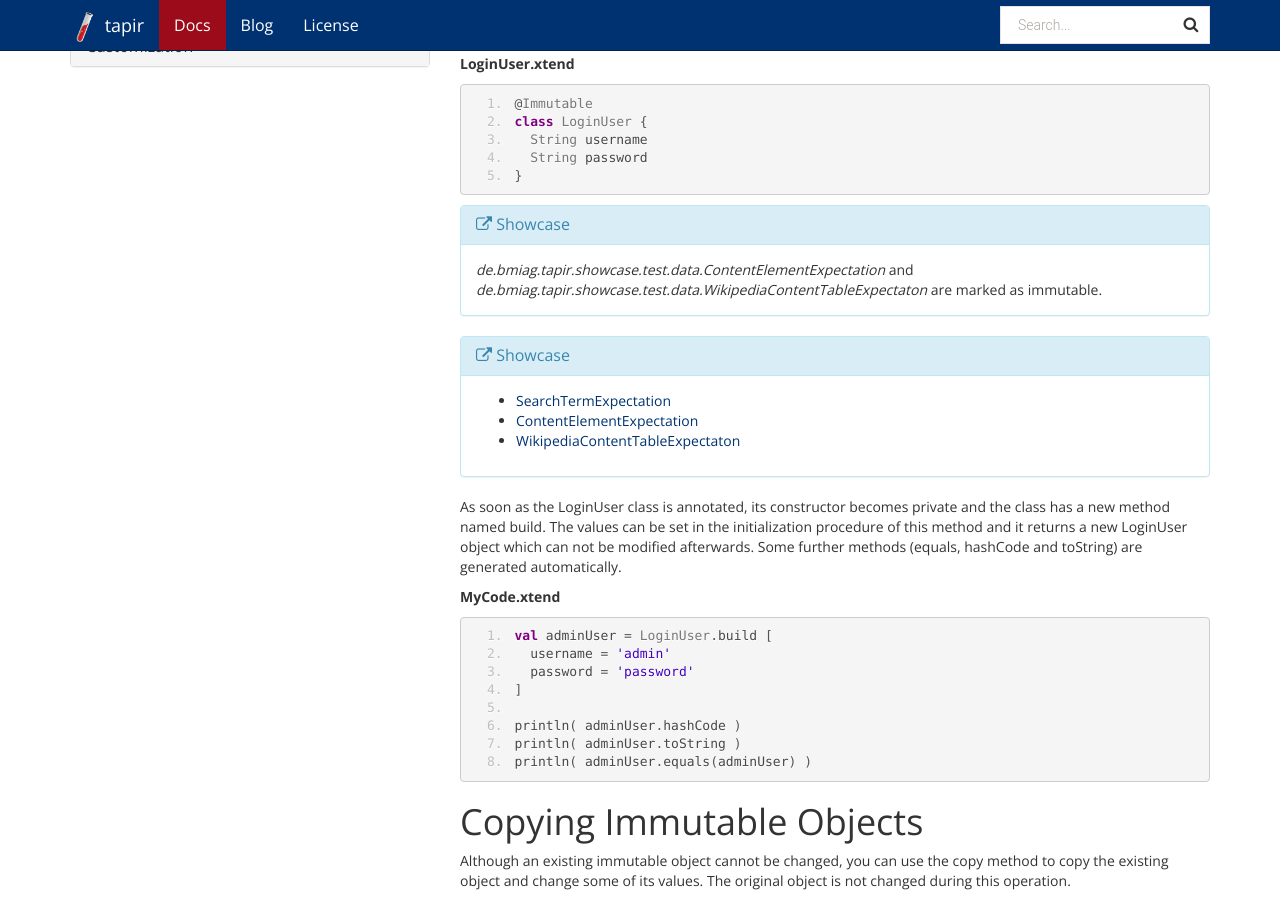
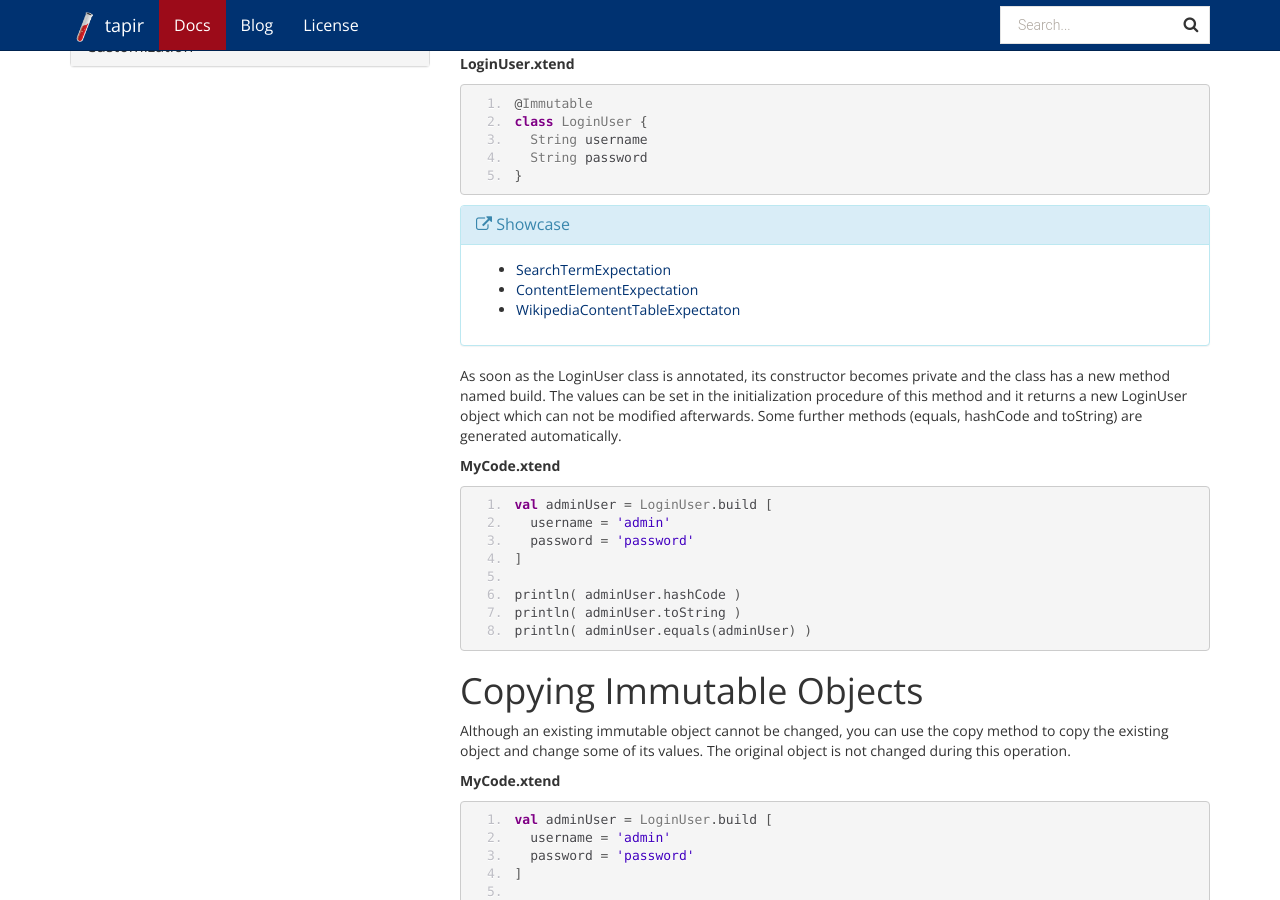
Before and after one commit to tapir-test/tapir-website, a Jekyll site: the page built from _docs/extensions/Immutable_Data_Types.md, in a window 1280 px wide and 900 px high, scrolled down 508 px. Built offline with Jekyll 4.4.1, drawn with Linux system fonts in a browser that asks for light colours; nearby versions of some CDN libraries.

Commit message:
Duplicate showcase box removed
Signed-off-by: Oliver Libutzki <oliver.libutzki@bmiag.de>

````diff
--- a/_docs/extensions/Immutable_Data_Types.md
+++ b/_docs/extensions/Immutable_Data_Types.md
@@ -42,17 +42,6 @@
   String password
 }
 ```
-
-<div class="panel panel-info">
-  <div class="panel-heading">
-    <h3 class="panel-title"><i class="fa fa-external-link" aria-hidden="true"></i> Showcase</h3>
-  </div>
-  <div class="panel-body">
-  <i>de.bmiag.tapir.showcase.test.data.ContentElementExpectation</i> and
-  <i>de.bmiag.tapir.showcase.test.data.WikipediaContentTableExpectaton</i> are
-  marked as immutable.
-  </div>
-</div>
 
 <div class="panel panel-info">
   <div class="panel-heading">
````
